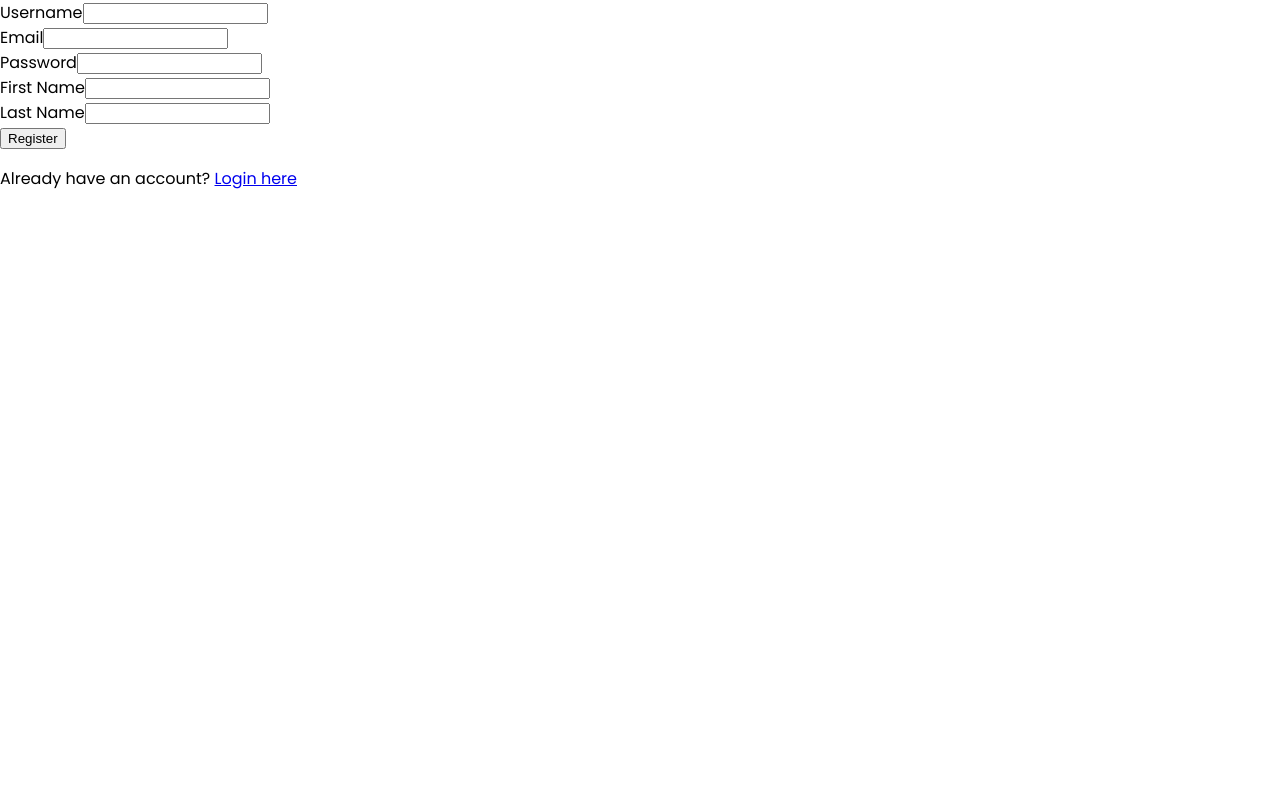
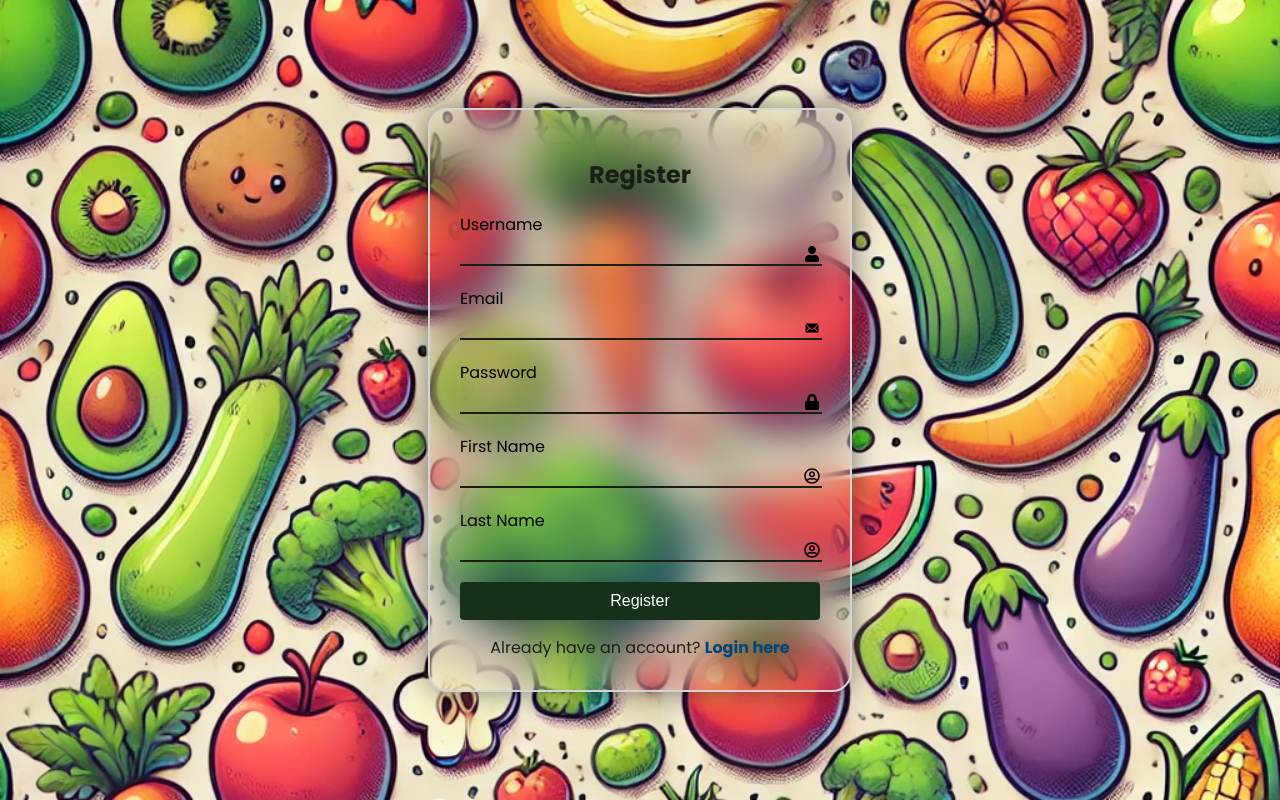
Before and after one commit to HoggScripts/Feast-Meal-Planner, a React (Vite) app: page /register in a window 1280 px wide. Built offline with nearby package versions, Linux system fonts and the light colour scheme.

Commit message:
fixed interceptors. Added lots of styling and some navigation to login/password pages

```diff
--- a/src/App.jsx
+++ b/src/App.jsx
@@ -1,6 +1,3 @@
-// App.js or your routes configuration file
-
-import React from "react";
 import {
   BrowserRouter as Router,
   Routes,
@@ -12,12 +9,17 @@ import Register from "./Register";
 import RequestResetPassword from "./RequestResetPassword";
 import UserInfo from "./UserInfo";
 import ProtectedRoute from "./ProtectedRoute";
+import ConfirmResetPassword from "./ConfirmResetPassword";
 
 const App = () => {
   return (
     <Router>
       <Routes>
         <Route path="/login" element={<Login />} />
+        <Route
+          path="/confirm-reset-password/:token/:email"
+          element={<ConfirmResetPassword />}
+        />
         <Route path="/register" element={<Register />} />
         <Route
           path="/request-reset-password"
--- a/src/Button.jsx
+++ b/src/Button.jsx
@@ -1,6 +1,6 @@
 // Button.js
 import PropTypes from "prop-types";
-import React from "react";
+
 import "./globalStyles.css"; // Ensure global styles are imported
 
 const Button = ({
--- a/src/ConfirmResetPassword.jsx
+++ b/src/ConfirmResetPassword.jsx
@@ -1,8 +1,9 @@
-// ConfirmResetPassword.jsx
 import { useState } from "react";
 import { useParams, useNavigate } from "react-router-dom";
 import { useConfirmResetPassword } from "./useUserActions";
 import { toast } from "react-toastify";
+import { FaLock } from "react-icons/fa";
+import styles from "./ConfirmResetPassword.module.css";
 
 const ConfirmResetPassword = () => {
   const { token, email } = useParams();
@@ -23,20 +24,30 @@ const ConfirmResetPassword = () => {
   };
 
   return (
-    <div>
-      <h1>Reset Password</h1>
+    <div className={styles.container}>
+      <div className={styles.resetContainer}>
+        <h1 className={styles.header}>Reset Password</h1>
         <form onSubmit={handleSubmit}>
-        <div>
-          <label>New Password</label>
+          <div className={styles.formGroup}>
+            <label>
+              New Password
+              <div className={styles.icon}>
+                <FaLock />
+              </div>
               <input
                 type="password"
                 value={newPassword}
                 onChange={(e) => setNewPassword(e.target.value)}
+                className={styles.inputField}
                 required
               />
+            </label>
           </div>
-        <button type="submit">Reset Password</button>
+          <button type="submit" className={styles.button}>
+            Reset Password
+          </button>
         </form>
+      </div>
     </div>
   );
 };
--- /dev/null
+++ b/src/ConfirmResetPassword.module.css
@@ -0,0 +1,70 @@
+.container {
+  display: flex;
+  justify-content: center;
+  align-items: center;
+  min-height: 100vh;
+  background-image: url(./assets/loginBackground.webp);
+  background-size: cover;
+  font-family: var(--font-family);
+}
+
+.resetContainer {
+  position: relative;
+  width: 360px;
+  background: transparent;
+  border: 2px solid var(--border-color);
+  backdrop-filter: blur(20px);
+  border-radius: 20px;
+  box-shadow: 0 0 30px rgba(0, 0, 0, 0.5);
+  padding: 30px;
+  text-align: center;
+}
+
+.header {
+  font-size: 24px;
+  margin-bottom: 20px;
+  color: var(--text-color);
+}
+
+.formGroup {
+  margin-bottom: 20px;
+  text-align: left;
+  position: relative;
+}
+
+.inputField {
+  width: calc(100% - 30px);
+  background: transparent;
+  border: none;
+  border-bottom: 2px solid var(--text-color);
+  outline: none;
+  padding-right: 30px; /* Space for the icon */
+  color: var(--text-color);
+  padding-bottom: 5px;
+  font-size: 16px;
+}
+
+.icon {
+  color: var(--text--color);
+  position: absolute;
+  top: 32px; /* Adjust based on the height of the input field */
+  right: 0;
+  font-size: 16px;
+}
+
+.button {
+  background-color: var(--button-color);
+  color: var(--background-color);
+  border: none;
+  padding: 10px 20px;
+  font-size: 16px;
+  border-radius: 4px;
+  cursor: pointer;
+  width: 100%;
+  transition: background-color 0.3s;
+}
+
+.button:disabled {
+  background-color: var(--border-color);
+  cursor: not-allowed;
+}
--- a/src/Login.jsx
+++ b/src/Login.jsx
@@ -1,5 +1,3 @@
-// Login.js
-
 import { useState } from "react";
 import { Link, useNavigate } from "react-router-dom";
 import { useLogin, useRedirectAuthenticatedUser } from "./useUserActions";
@@ -9,7 +7,7 @@ import { toast } from "react-toastify";
 import styles from "./Login.module.css";
 
 const Login = () => {
-  const [username, setUsername] = useState("");
+  const [identifier, setIdentifier] = useState(""); // Renamed to identifier
   const [password, setPassword] = useState("");
   const [rememberMe, setRememberMe] = useState(false);
   const navigate = useNavigate();
@@ -20,7 +18,7 @@ const Login = () => {
   const handleSubmit = (e) => {
     e.preventDefault();
     login(
-      { username, password, rememberMe },
+      { identifier, password, rememberMe }, // Changed username to identifier
       {
         onSuccess: () => {
           navigate("/user-info");
@@ -37,14 +35,14 @@ const Login = () => {
         <form onSubmit={handleSubmit}>
           <div className={styles.formGroup}>
             <label>
-              Email
+              Username or Email
               <div className={styles.icon}>
                 <IoIosMail />
               </div>
               <input
                 type="text"
-                value={username}
-                onChange={(e) => setUsername(e.target.value)}
+                value={identifier}
+                onChange={(e) => setIdentifier(e.target.value)}
                 className={styles.inputField}
                 required
               />
@@ -84,7 +82,7 @@ const Login = () => {
           {isError && <p>Login failed. Please try again.</p>}
         </form>
         <div className={styles.footer}>
-          Don't have an account?{" "}
+          Don&apos;t have an account?{" "}
           <Link to="/register" className={styles.link}>
             Register
           </Link>
--- a/src/Register.jsx
+++ b/src/Register.jsx
@@ -1,5 +1,10 @@
 import { useState } from "react";
+import { Link, useNavigate } from "react-router-dom";
 import { useRegister } from "./useUserActions";
+import { IoIosMail } from "react-icons/io";
+import { FaLock, FaUser, FaRegUserCircle } from "react-icons/fa";
+import { toast } from "react-toastify";
+import styles from "./Register.module.css";
 
 const Register = () => {
   const [username, setUsername] = useState("");
@@ -8,62 +13,116 @@ const Register = () => {
   const [firstName, setFirstName] = useState("");
   const [lastName, setLastName] = useState("");
   const { mutate: register, isLoading, isError } = useRegister();
+  const navigate = useNavigate();
 
   const handleSubmit = (e) => {
     e.preventDefault();
-    register({ username, email, password, firstName, lastName });
+    register(
+      { username, email, password, firstName, lastName },
+      {
+        onSuccess: () => {
+          navigate("/login");
+          toast.success(
+            "Registration successful! Please check your email to confirm your account."
+          );
+        },
+      }
+    );
   };
 
   return (
+    <div className={styles.container}>
+      <div className={styles.loginContainer}>
+        <h1 className={styles.header}>Register</h1>
         <form onSubmit={handleSubmit}>
-      <div>
-        <label>Username</label>
+          <div className={styles.formGroup}>
+            <label>
+              Username
+              <div className={styles.icon}>
+                <FaUser />
+              </div>
               <input
                 type="text"
                 value={username}
                 onChange={(e) => setUsername(e.target.value)}
+                className={styles.inputField}
+                required
               />
+            </label>
           </div>
-      <div>
-        <label>Email</label>
+          <div className={styles.formGroup}>
+            <label>
+              Email
+              <div className={styles.icon}>
+                <IoIosMail />
+              </div>
               <input
                 type="email"
                 value={email}
                 onChange={(e) => setEmail(e.target.value)}
+                className={styles.inputField}
+                required
               />
+            </label>
           </div>
-      <div>
-        <label>Password</label>
+          <div className={styles.formGroup}>
+            <label>
+              Password
+              <div className={styles.icon}>
+                <FaLock />
+              </div>
               <input
                 type="password"
                 value={password}
                 onChange={(e) => setPassword(e.target.value)}
+                className={styles.inputField}
+                required
               />
+            </label>
           </div>
-      <div>
-        <label>First Name</label>
+          <div className={styles.formGroup}>
+            <label>
+              First Name
+              <div className={styles.icon}>
+                <FaRegUserCircle />
+              </div>
               <input
                 type="text"
                 value={firstName}
                 onChange={(e) => setFirstName(e.target.value)}
+                className={styles.inputField}
+                required
               />
+            </label>
           </div>
-      <div>
-        <label>Last Name</label>
+          <div className={styles.formGroup}>
+            <label>
+              Last Name
+              <div className={styles.icon}>
+                <FaRegUserCircle />
+              </div>
               <input
                 type="text"
                 value={lastName}
                 onChange={(e) => setLastName(e.target.value)}
+                className={styles.inputField}
+                required
               />
+            </label>
           </div>
-      <button type="submit" disabled={isLoading}>
+          <button type="submit" className={styles.button} disabled={isLoading}>
             Register
           </button>
           {isError && <p>Registration failed. Please try again.</p>}
-      <p>
-        Already have an account? <a href="/login">Login here</a>
-      </p>
         </form>
+        <div className={styles.footer}>
+          Already have an account?{" "}
+          <Link to="/login" className={styles.link}>
+            Login here
+          </Link>
+        </div>
+      </div>
+    </div>
   );
 };
 
--- /dev/null
+++ b/src/Register.module.css
@@ -0,0 +1,104 @@
+.container {
+  display: flex;
+  justify-content: center;
+  align-items: center;
+  min-height: 100vh;
+  background-image: url(./assets/loginBackground.webp);
+  background-size: cover;
+  font-family: var(--font-family);
+}
+
+.loginContainer {
+  position: relative;
+  width: 360px;
+  background: transparent;
+  border: 2px solid var(--border-color);
+  backdrop-filter: blur(20px);
+  border-radius: 20px;
+  box-shadow: 0 0 30px rgba(0, 0, 0, 0.5);
+  padding: 30px;
+  text-align: center;
+}
+
+.header {
+  font-size: 24px;
+  margin-bottom: 20px;
+  color: var(--text-color);
+}
+
+.formGroup {
+  margin-bottom: 20px;
+  text-align: left;
+  position: relative;
+}
+
+.inputField {
+  width: calc(100% - 30px);
+  background: transparent;
+  border: none;
+  border-bottom: 2px solid var(--text-color);
+  outline: none;
+  padding-right: 30px; /* Space for the icon */
+  color: var(--text-color);
+  padding-bottom: 5px;
+  font-size: 16px;
+}
+
+.icon {
+  color: var(--text--color);
+  position: absolute;
+  top: 32px; /* Adjust based on the height of the input field */
+  right: 0;
+  font-size: 16px;
+}
+
+.actions {
+  display: flex;
+  justify-content: space-between;
+  align-items: center;
+  margin-bottom: 15px;
+}
+
+.rememberMe {
+  display: flex;
+  align-items: center;
+}
+
+.rememberMe input {
+  margin-right: 5px;
+}
+
+.link {
+  color: var(--link-color);
+  text-decoration: none;
+}
+
+.link:hover {
+  color: var(--highlight-color);
+}
+
+.button {
+  background-color: var(--button-color);
+  color: var(--background-color);
+  border: none;
+  padding: 10px 20px;
+  font-size: 16px;
+  border-radius: 4px;
+  cursor: pointer;
+  width: 100%;
+  transition: background-color 0.3s;
+}
+
+.button:disabled {
+  background-color: var(--border-color);
+  cursor: not-allowed;
+}
+
+.footer {
+  margin-top: 15px;
+  color: var(--text-color);
+}
+
+.footer .link {
+  font-weight: bold;
+}
--- a/src/RequestResetPassword.jsx
+++ b/src/RequestResetPassword.jsx
@@ -1,8 +1,9 @@
-// RequestResetPassword.jsx
-
 import { useState } from "react";
+import { Link } from "react-router-dom";
 import { useRequestResetPassword } from "./useUserActions";
 import { toast } from "react-toastify";
+import { IoIosMail } from "react-icons/io";
+import styles from "./RequestResetPassword.module.css";
 
 const RequestResetPassword = () => {
   const [email, setEmail] = useState("");
@@ -21,20 +22,35 @@ const RequestResetPassword = () => {
   };
 
   return (
-    <div>
-      <h1>Request Password Reset</h1>
+    <div className={styles.container}>
+      <div className={styles.requestContainer}>
+        <h1 className={styles.header}>Request Password Reset</h1>
         <form onSubmit={handleSubmit}>
-        <div>
-          <label>Email</label>
+          <div className={styles.formGroup}>
+            <label>
+              Email
+              <div className={styles.icon}>
+                <IoIosMail />
+              </div>
               <input
                 type="email"
                 value={email}
                 onChange={(e) => setEmail(e.target.value)}
+                className={styles.inputField}
                 required
               />
+            </label>
           </div>
-        <button type="submit">Send Reset Link</button>
+          <button type="submit" className={styles.button}>
+            Send Reset Link
+          </button>
         </form>
+        <div className={styles.footer}>
+          <Link to="/login" className={styles.link}>
+            Back to Login
+          </Link>
+        </div>
+      </div>
     </div>
   );
 };
--- /dev/null
+++ b/src/RequestResetPassword.module.css
@@ -0,0 +1,84 @@
+.container {
+  display: flex;
+  justify-content: center;
+  align-items: center;
+  min-height: 100vh;
+  background-image: url(./assets/loginBackground.webp);
+  background-size: cover;
+  font-family: var(--font-family);
+}
+
+.requestContainer {
+  position: relative;
+  width: 360px;
+  background: transparent;
+  border: 2px solid var(--border-color);
+  backdrop-filter: blur(20px);
+  border-radius: 20px;
+  box-shadow: 0 0 30px rgba(0, 0, 0, 0.5);
+  padding: 30px;
+  text-align: center;
+}
+
+.header {
+  font-size: 24px;
+  margin-bottom: 20px;
+  color: var(--text-color);
+}
+
+.formGroup {
+  margin-bottom: 20px;
+  text-align: left;
+  position: relative;
+}
+
+.inputField {
+  width: calc(100% - 30px);
+  background: transparent;
+  border: none;
+  border-bottom: 2px solid var(--text-color);
+  outline: none;
+  padding-right: 30px; /* Space for the icon */
+  color: var(--text-color);
+  padding-bottom: 5px;
+  font-size: 16px;
+}
+
+.icon {
+  color: var(--text--color);
+  position: absolute;
+  top: 32px; /* Adjust based on the height of the input field */
+  right: 0;
+  font-size: 16px;
+}
+
+.button {
+  background-color: var(--button-color);
+  color: var(--background-color);
+  border: none;
+  padding: 10px 20px;
+  font-size: 16px;
+  border-radius: 4px;
+  cursor: pointer;
+  width: 100%;
+  transition: background-color 0.3s;
+}
+
+.button:disabled {
+  background-color: var(--border-color);
+  cursor: not-allowed;
+}
+
+.footer {
+  margin-top: 15px;
+  color: var(--text-color);
+}
+
+.footer .link {
+  color: var(--link-color);
+  text-decoration: none;
+}
+
+.footer .link:hover {
+  color: var(--highlight-color);
+}
--- a/src/main.jsx
+++ b/src/main.jsx
@@ -1,15 +1,38 @@
 import ReactDOM from "react-dom/client";
 import { QueryClientProvider } from "@tanstack/react-query";
 import "./globalStyles.css";
-
 import App from "./App";
 import queryClient from "./queryClient";
 import { ToastContainer } from "react-toastify";
 import "react-toastify/dist/ReactToastify.css";
+import { useEffect } from "react";
+import { setupInterceptors, ejectInterceptors } from "./apiInterceptors"; // Import interceptors
+import useTokenStore from "./useTokenStore"; // Import token store
+
+const AppWithInterceptors = () => {
+  const { token, setToken } = useTokenStore(); // Access token and setToken function
+  const isRefreshing = false; // Add this if you have a mechanism to check if a refresh is in progress
+
+  useEffect(() => {
+    const { authInterceptor, refreshInterceptor } = setupInterceptors({
+      token,
+      setToken,
+      isRefreshing,
+    });
+
+    return () => {
+      ejectInterceptors(authInterceptor, refreshInterceptor);
+    };
+  }, [token, setToken]);
+
+  return (
+    <QueryClientProvider client={queryClient}>
+      <App />
+      <ToastContainer />
+    </QueryClientProvider>
+  );
+};
 
 ReactDOM.createRoot(document.getElementById("root")).render(
-  <QueryClientProvider client={queryClient}>
-    <App />
-    <ToastContainer />
-  </QueryClientProvider>
+  <AppWithInterceptors />
 );
--- a/src/userApi.js
+++ b/src/userApi.js
@@ -17,11 +17,10 @@
  */
 
 import api from "./api";
-import useTokenStore from "./useTokenStore";
 
-export const loginUser = async ({ username, password, rememberMe }) => {
+export const loginUser = async ({ identifier, password, rememberMe }) => {
   const response = await api.post("/users/login", {
-    username,
+    identifier,
     password,
     rememberMe,
   });
@@ -46,14 +45,7 @@ export const registerUser = async ({
 };
 
 export const fetchUserInfo = async () => {
-  const token =
-    sessionStorage.getItem("token") || localStorage.getItem("token");
-  console.log("fetchUserInfo token:", token); // CHANGED HERE
-  const response = await api.get("/users/current-user", {
-    headers: {
-      Authorization: `Bearer ${token}`,
-    },
-  });
+  const response = await api.get("/users/current-user");
   return response.data;
 };
 
@@ -65,28 +57,12 @@ export const fetchProtectedData = async () => {
 };
 
 export const logoutUser = async () => {
-  try {
-    const { token } = useTokenStore.getState(); // CHANGED HERE: Access the token from the store
-    const requestConfig = {
-      method: "POST",
-      url: "/users/logout",
-      withCredentials: true,
-      headers: {
-        Authorization: `Bearer ${token}`, // CHANGED HERE: Include the token in the headers
-      },
-    };
-    console.log("Sending logout request with config:", requestConfig);
-
-    const response = await api(requestConfig);
-    console.log("Logout request sent:", response.config); // Log the request config
-    return response.data;
-  } catch (error) {
-    console.error(
-      "Logout request failed:",
-      error.response?.data || error.message
-    ); // Log the error response or message
-    throw error;
-  }
+  const response = await api.post(
+    "/users/logout",
+    {},
+    { withCredentials: true }
+  );
+  return response.data;
 };
 
 export const requestResetPassword = async ({ email }) => {
```
Lines whose indentation alone changed are shown as unchanged.
